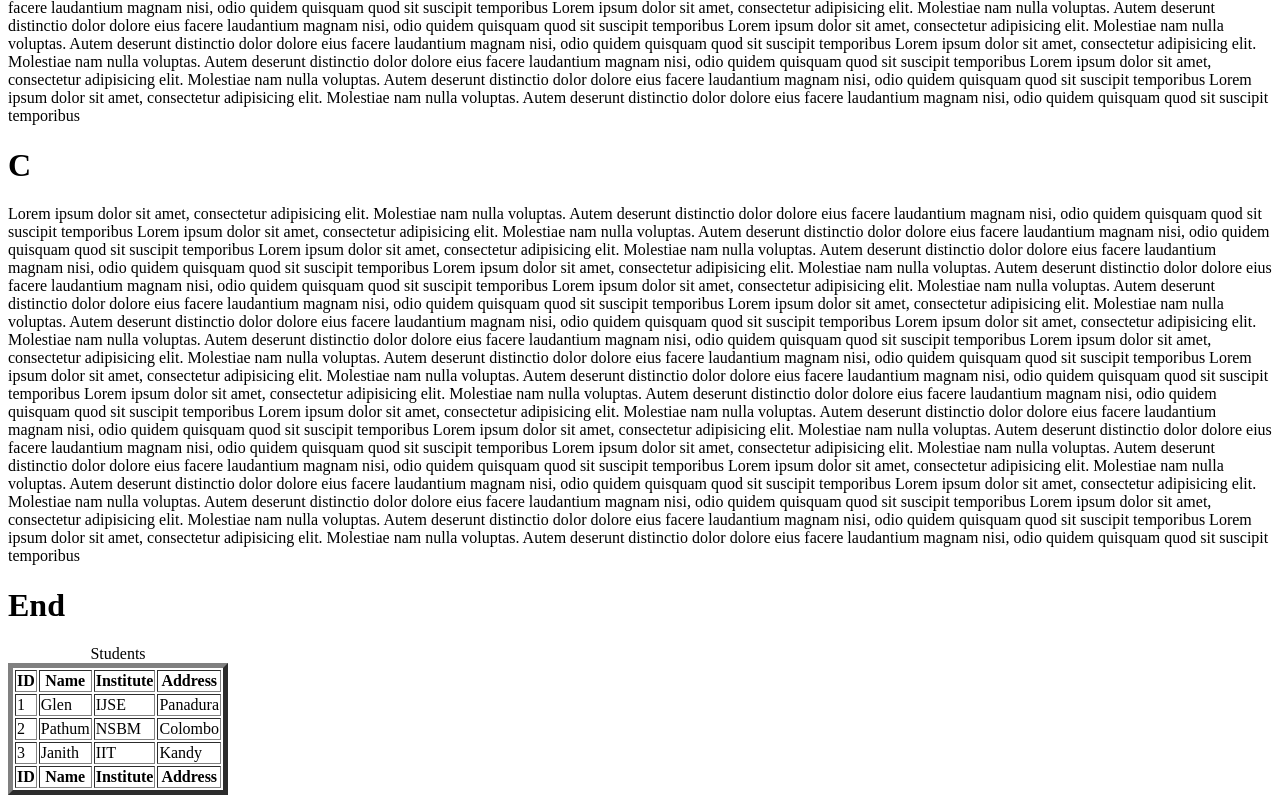
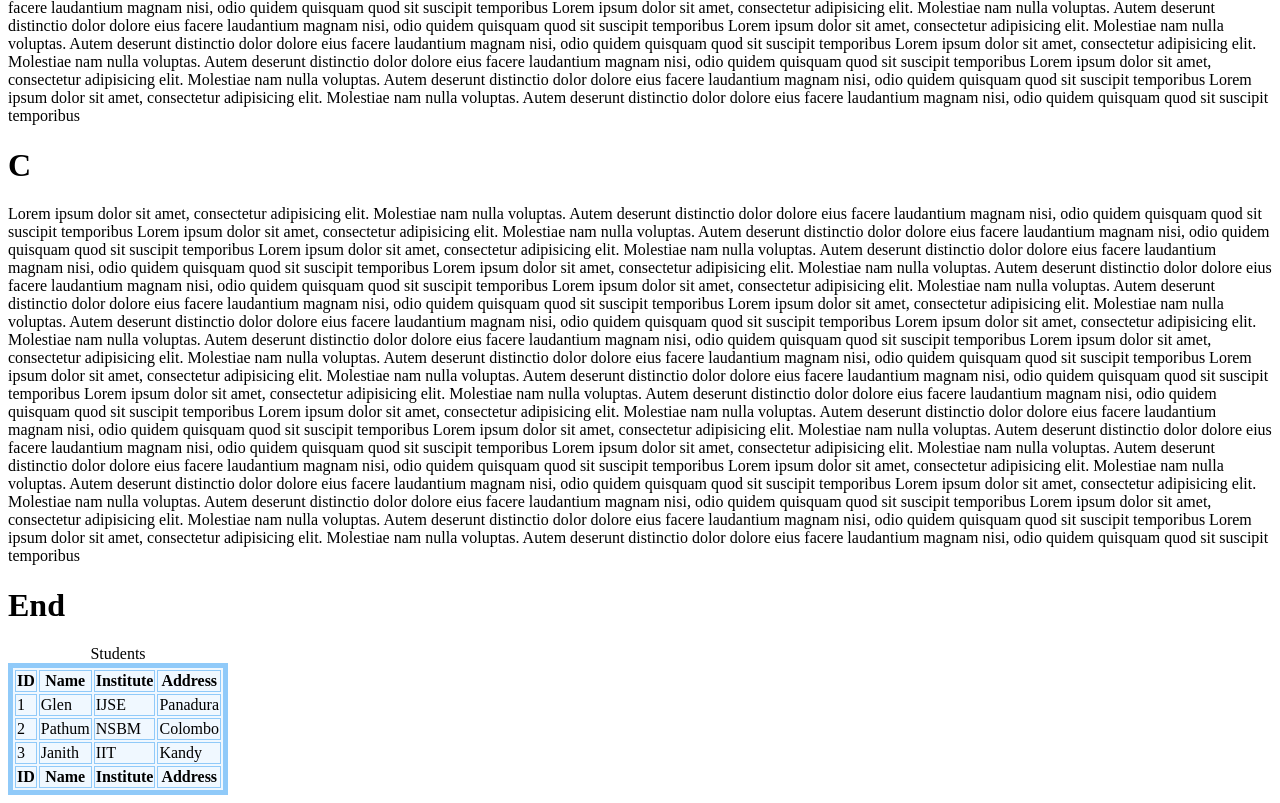
Before and after one commit to glen654/html, a plain HTML site: page index.html in a window 1280 px wide. Shown: the part 3564-4367 px from the top of the page. Drawn offline with Linux system fonts and the light colour scheme.

Commit message:
modified html

```diff
--- a/index.html
+++ b/index.html
@@ -211,6 +211,8 @@
     <a href="pages/page1.html#next">NextJs</a>
     <a href="pages/page1.html#vue">End</a>
 
+    <a href="assests/pdf/dummy.pdf" download>Download</a> <!-- if you want to add something to download in the webpage-->
+
     <h1 id="java">Java</h1>
     <p>
         Lorem ipsum dolor sit amet, consectetur adipisicing elit. Molestiae nam nulla voluptas. Autem deserunt distinctio dolor dolore eius facere laudantium magnam nisi, odio quidem quisquam quod sit suscipit temporibus
@@ -274,7 +276,7 @@
 
     <h1 id="end">End</h1>
     <!-- Html table-->
-    <table border="5"> <!-- border gives borders to table-->
+    <table border="5" bordercolor = "#90caf9" bgcolor="#f0f8ff"> <!-- border gives borders to table-->
         <caption>Students</caption> <!-- caption gives a caption to tables-->
         <!--table header-->
         <thead>
```
Also changed, not shown: 1 other file.
